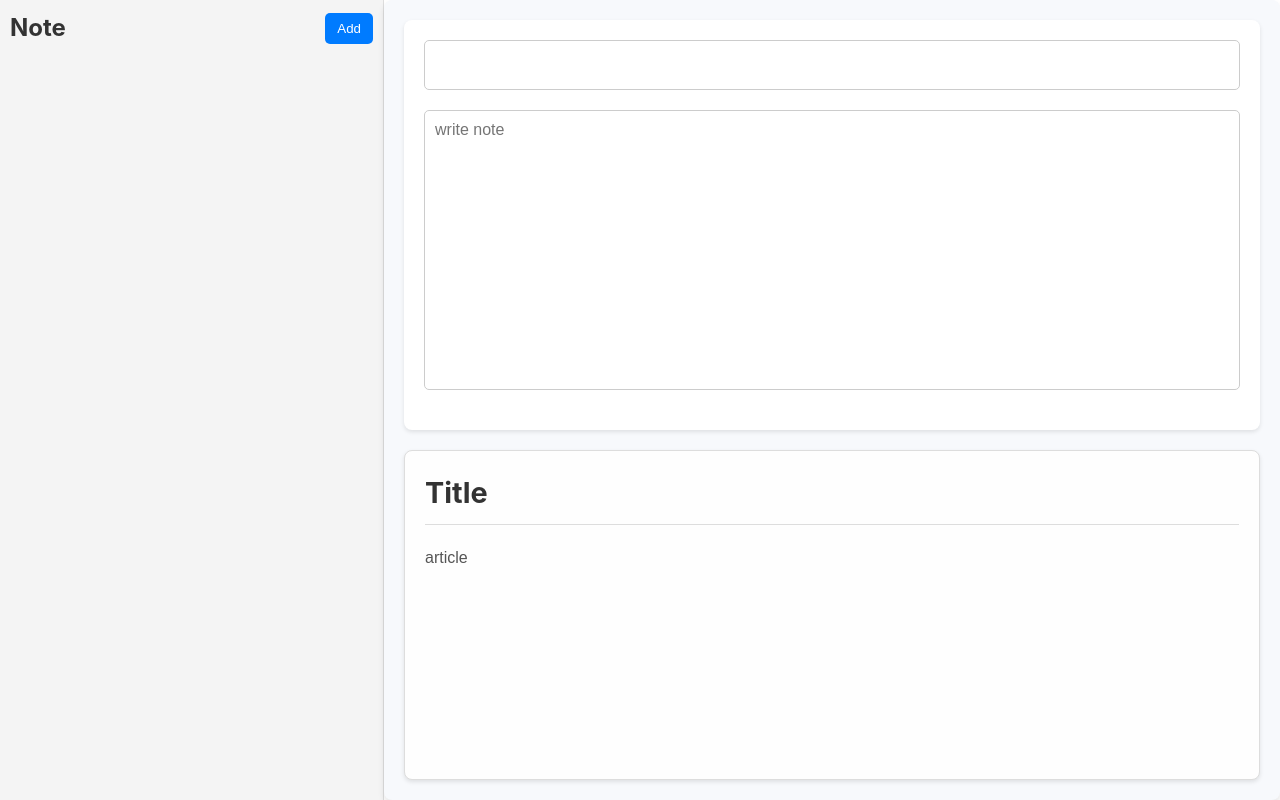
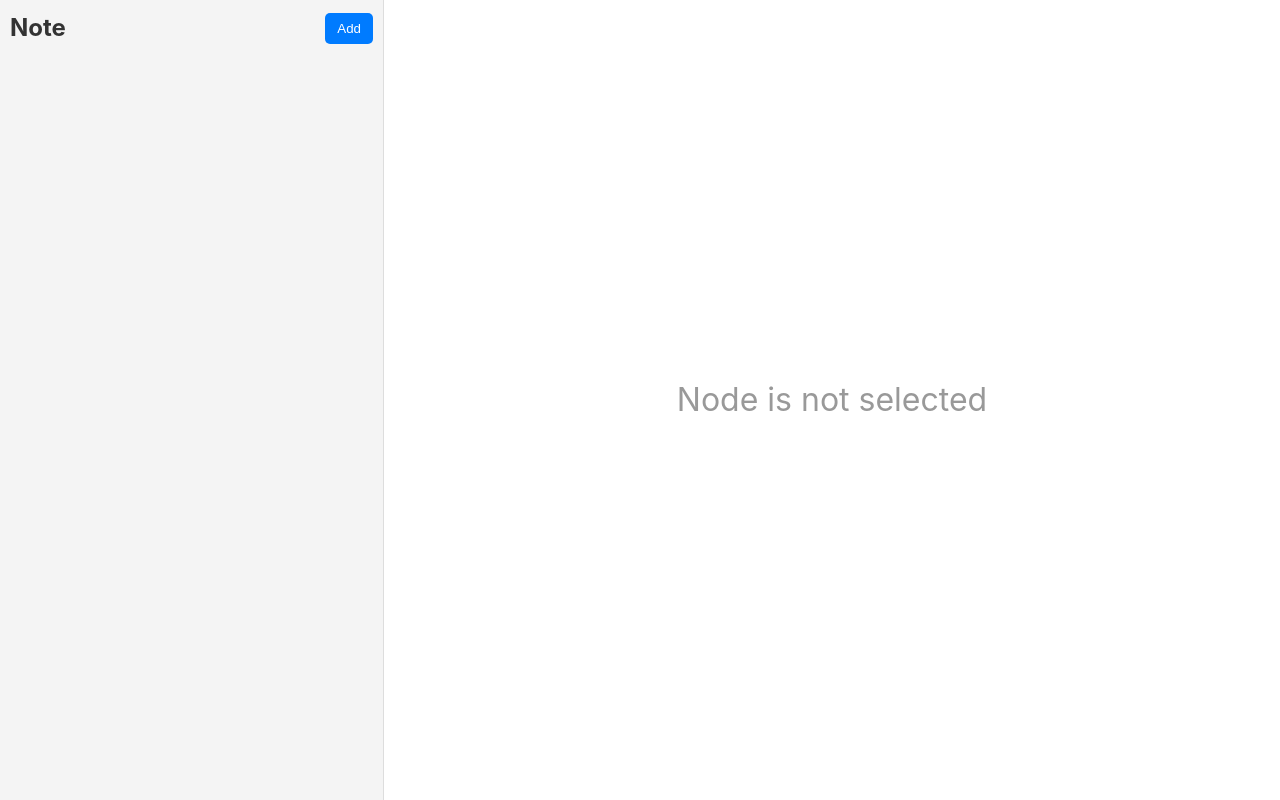
Before and after one commit to OBookBook/react-note-APP, a React (Vite) app: page / in a window 1280 px wide. Built offline with nearby package versions, Linux system fonts and the light colour scheme.

Commit message:
add output selected notes in preview

```diff
--- a/src/App.tsx
+++ b/src/App.tsx
@@ -25,6 +25,10 @@
     setNotes(filterNotes);
   };
 
+  const getActiveNote = () => {
+    return notes.find((note) => note.id === activeNote);
+  };
+
   return (
     <>
       <div className="App">
@@ -35,7 +39,7 @@
           activeNote={activeNote}
           setActiveNote={setActiveNote}
         />
-        <Main />
+        <Main activeNote={getActiveNote()} />
       </div>
     </>
   );
--- a/src/components/Main/Main.css
+++ b/src/components/Main/Main.css
@@ -72,3 +72,12 @@
   color: #555;
   font-family: Arial, sans-serif;
 }
+
+.no-active-note {
+  width: 70%;
+  height: 100vh;
+  line-height: 100vh;
+  text-align: center;
+  font-size: 2rem;
+  color: #999;
+}
--- a/src/components/Main/Main.tsx
+++ b/src/components/Main/Main.tsx
@@ -1,6 +1,15 @@
 import "./Main.css";
+import { Note } from "../../types/Note";
 
-const Main = () => {
+type MainProps = {
+  activeNote: Note | undefined;
+};
+
+const Main = ({ activeNote }: MainProps) => {
+  if (!activeNote) {
+    return <div className="no-active-note">Node is not selected</div>;
+  }
+
   return (
     <div className="app-main">
       <div className="app-main-note-edit">
@@ -8,8 +17,8 @@
         <textarea placeholder="write note"></textarea>
       </div>
       <div className="app-main-note-preview">
-        <h1 className="preview-title">Title</h1>
-        <div className="markdown-preview">article</div>
+        <h1 className="preview-title">{activeNote.title}</h1>
+        <div className="markdown-preview">{activeNote.content}</div>
       </div>
     </div>
   );
```
